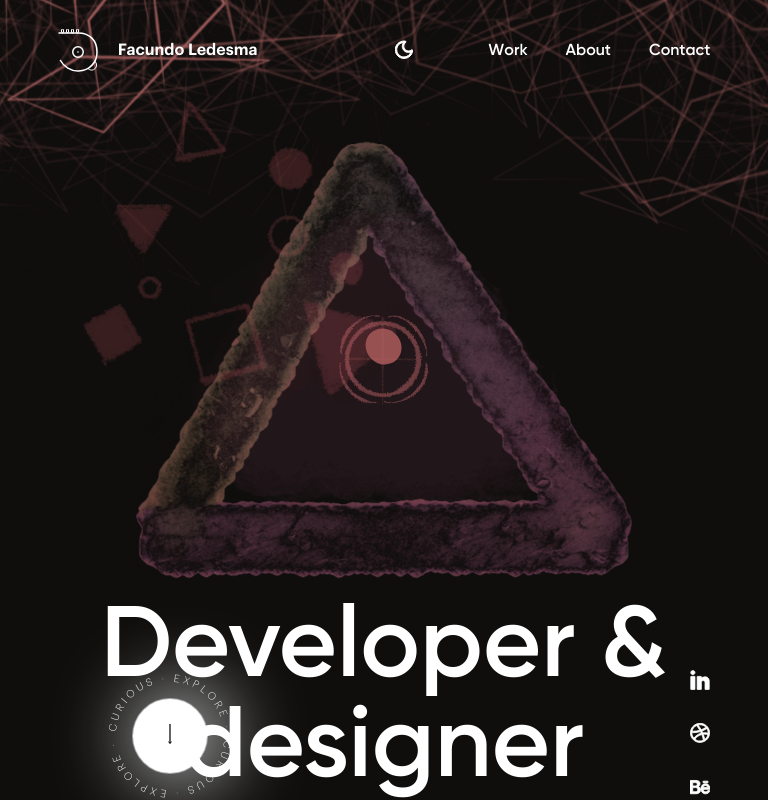
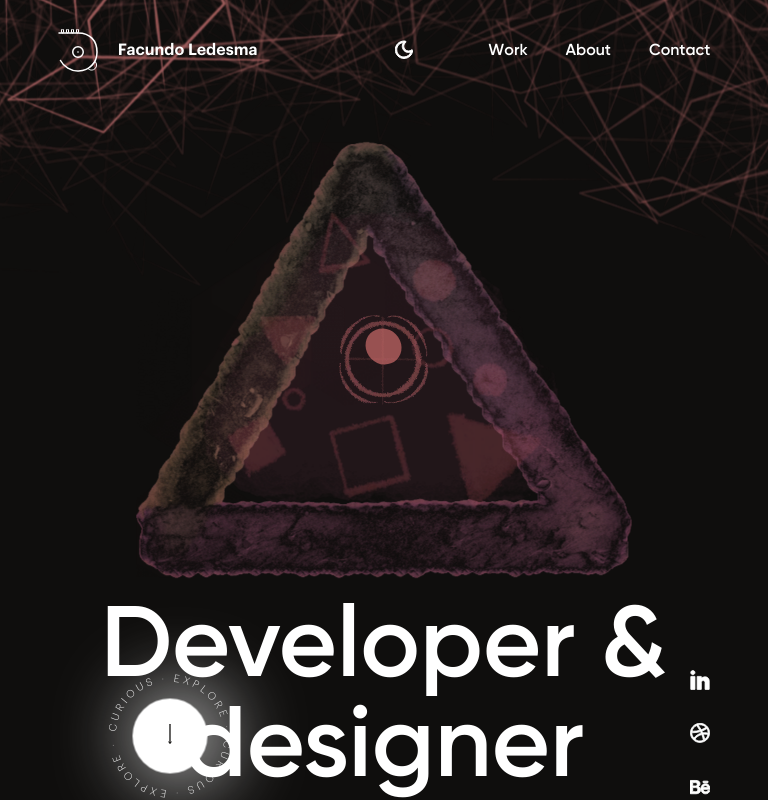
Before and after one commit to faculedesma/fledesma-dev, a React (Vite) app: page / in a window 768 px wide. Built offline with nearby package versions, Linux system fonts and the light colour scheme.

Commit message:
fix: mouse not following & css positioning

```diff
--- a/src/components/app/App.tsx
+++ b/src/components/app/App.tsx
@@ -1,7 +1,7 @@
 import { FC, useState, useEffect, useRef } from 'react';
 import Home from '@pages/home/Home';
 import Loader from '@components/loader/Loader';
-import { useTheme } from '@components/hooks/useTheme';
+import MouseFollow from '@components/mouse-follow/MouseFollow';
 import './app.scss';
 
 const App: FC = () => {
@@ -10,8 +10,6 @@ const App: FC = () => {
 
   const mounted = useRef(false);
   const appRef = useRef(null);
-
-  const { isDarkMode } = useTheme();
 
   const handleIsLoaded = () => setIsLoadingAssets(false);
 
@@ -36,6 +34,7 @@ const App: FC = () => {
     <div id="app" ref={appRef} className="app">
       <Home isLoading={appLoading} />
       <Loader isLoading={appLoading} />
+      {!appLoading && <MouseFollow />}
     </div>
   );
 };
--- a/src/components/hero/hero.scss
+++ b/src/components/hero/hero.scss
@@ -1,6 +1,9 @@
 @import '../../utils/variables';
 
 .hero-gradient {
+  position: relative;
+  top: 0;
+  left: 0;
   width: 100dvw;
   height: 680px;
   background: linear-gradient(
@@ -368,8 +371,7 @@
     display: flex;
     align-items: center;
     justify-content: space-evenly;
-    margin-top: 50px;
-    padding: 0;
+    padding-top: 50px;
 
     &-triangle,
     &-title,
@@ -389,7 +391,6 @@
 
       &--shapes {
         width: 50%;
-        top: 30%;
         opacity: 0.2;
       }
 
@@ -452,13 +453,6 @@
   .hero {
     height: 600px;
 
-    &-triangle {
-      &--shapes {
-        top: 30%;
-        left: -30%;
-      }
-    }
-
     &-scroll {
       translate: -25px 25px;
     }
@@ -469,12 +463,5 @@
 @media only screen and (min-device-width: 768px) and (max-device-width: 1024px) and (orientation: 'portrait') and (-webkit-min-device-pixel-ratio: 1) {
   .hero {
     height: 750px;
-
-    &-triangle {
-      &--shapes {
-        top: 30%;
-        left: -30%;
-      }
-    }
   }
 }
--- a/src/pages/home/Home.tsx
+++ b/src/pages/home/Home.tsx
@@ -1,7 +1,6 @@
 import { lazy } from 'react';
 import Hero from '@components/hero/Hero';
 import Header from '@components/header/Header';
-import MouseFollow from '@components/mouse-follow/MouseFollow';
 
 const NoteOne = lazy(
   () => import('@components/notes/NoteOne')
@@ -43,7 +42,6 @@ const Home = ({ isLoading }: IHomeProps) => {
       <NoteThree />
       <Work />
       <Footer />
-      {!isLoading && <MouseFollow />}
     </div>
   );
 };
```
